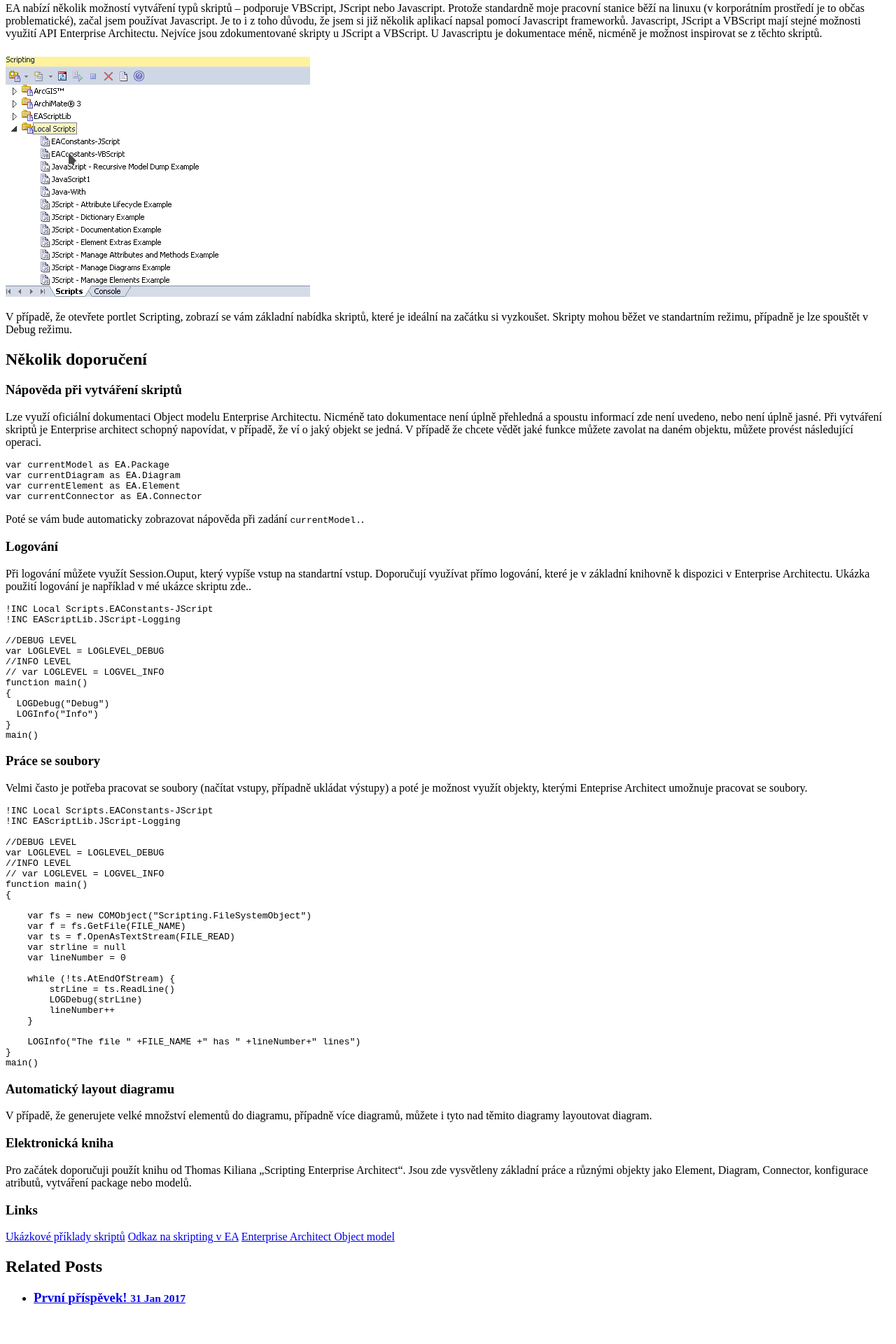
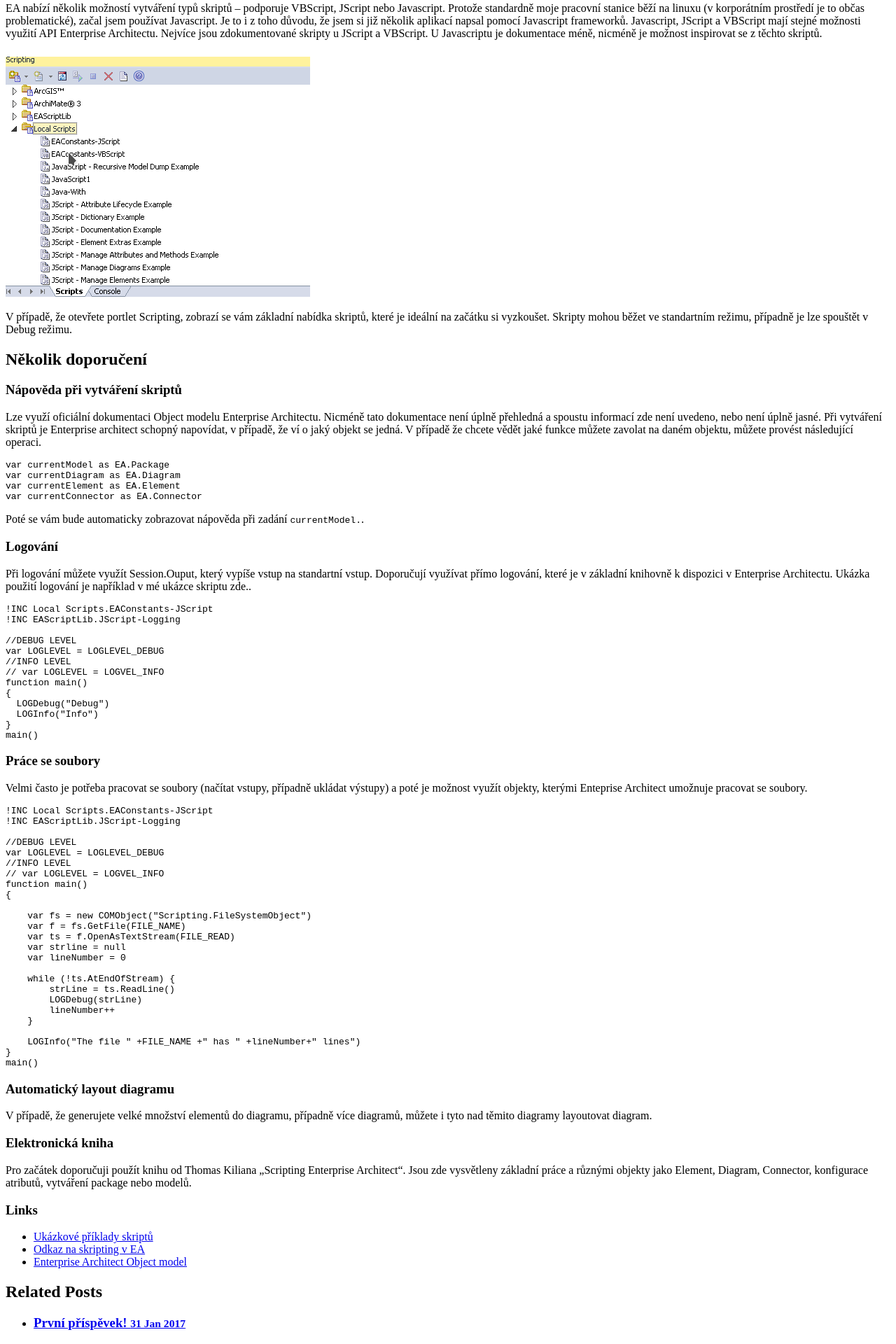
Before and after one commit to vladimirmezera/vladimirmezera.github.io, a Jekyll site: the page built from _posts/2017-02-06-EA-scripting.md, in a window 1280 px wide. Shown: the part 654-2574 px from the top of the page at 70% size. Built offline with Jekyll 4.4.1, drawn with Linux system fonts in a browser that asks for light colours; our own code applies the rules of GitHub Pages for plain Markdown files; before the commit the page ends 2538 px from its top, so only the background shows below that.

Commit message:
Fix links

```diff
--- a/_posts/2017-02-06-EA-scripting.md
+++ b/_posts/2017-02-06-EA-scripting.md
@@ -90,6 +90,7 @@
 Pro začátek doporučuji použít knihu od Thomas Kiliana „Scripting Enterprise Architect“. Jsou zde vysvětleny základní práce a různými objekty jako Element, Diagram, Connector, konfigurace atributů, vytváření package nebo modelů.
 
 ### Links
-[Ukázkové příklady skriptů](https://github.com/vladimirmezera/ea-scripts/)
-[Odkaz na skripting v EA](http://www.sparxsystems.com/enterprise_architect_user_guide/10/automation_and_scripting/the_scripter_window.html)
-[Enterprise Architect Object model](http://www.sparxsystems.com/enterprise_architect_user_guide/9.3/automation/theautomationinterface.html)
+
+* [Ukázkové příklady skriptů](https://github.com/vladimirmezera/ea-scripts/)
+* [Odkaz na skripting v EA](http://www.sparxsystems.com/enterprise_architect_user_guide/10/automation_and_scripting/the_scripter_window.html)
+* [Enterprise Architect Object model](http://www.sparxsystems.com/enterprise_architect_user_guide/9.3/automation/theautomationinterface.html)
```
